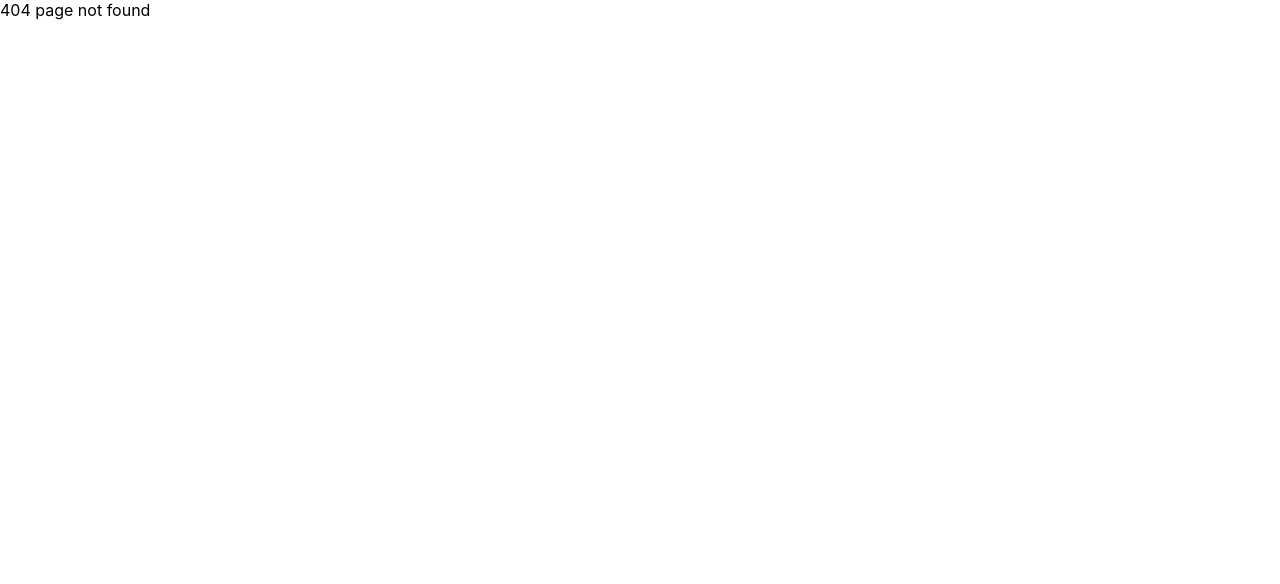
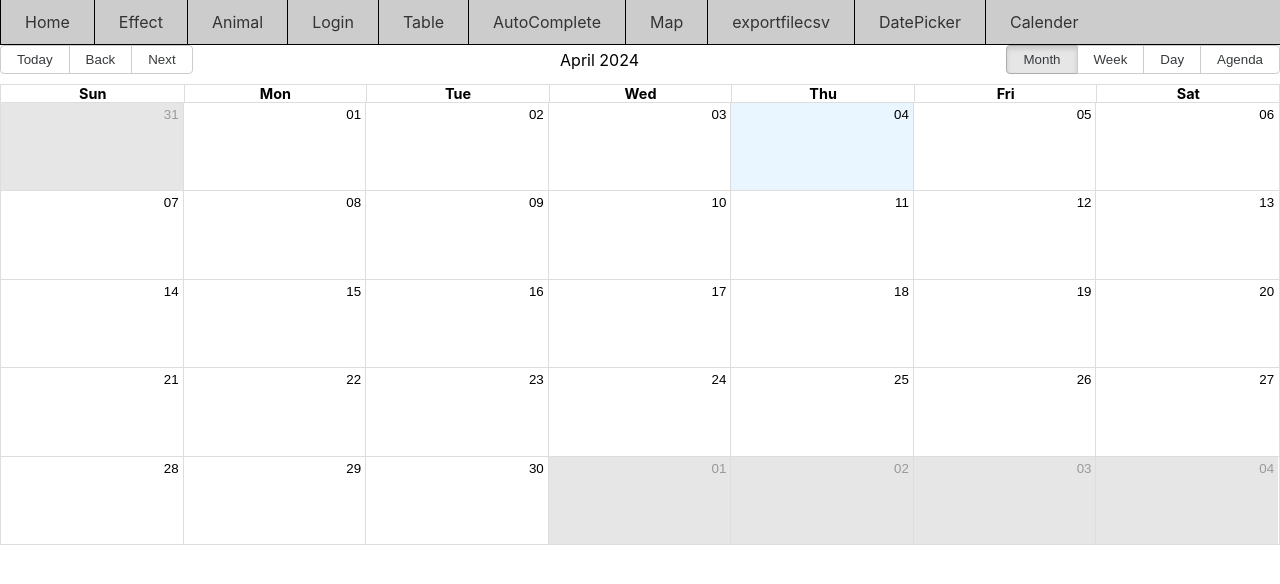
Before and after one commit to rakgoorak/react-training, a React (Create React App) app: page /Calender in a window 1280 px wide. Before the commit this address had no page. Shown: the top 584 px of the page. Built offline with nearby package versions, Linux system fonts and the light colour scheme.

Commit message:
สวัสดี

```diff
--- a/package.json
+++ b/package.json
@@ -25,6 +25,7 @@
     "luxon": "^1.28.1",
     "moment": "^2.30.1",
     "react": "^18.2.0",
+    "react-big-calendar": "^1.17.1",
     "react-calendar": "^5.1.0",
     "react-csv": "^2.2.2",
     "react-datepicker": "^7.6.0",
--- a/src/components/Layout/layoutV2.js
+++ b/src/components/Layout/layoutV2.js
@@ -37,6 +37,9 @@ function LayoutV2({ children }) {
           <div className="navbar-menu-item">
             <Link to={"/DatePicker"}>DatePicker</Link>
           </div>
+          <div className="navbar-menu-item">
+            <Link to={"/Calender"}>Calender</Link>
+          </div>
         </div>
       </nav>
       {children}
--- /dev/null
+++ b/src/components/calender/TestCalender.js
@@ -0,0 +1,220 @@
+import React, { useState } from "react";
+import { Calendar, dateFnsLocalizer } from "react-big-calendar";
+import "react-big-calendar/lib/css/react-big-calendar.css";
+import { format, parse, startOfWeek, getDay } from "date-fns";
+import enUS from "date-fns/locale/en-US";
+import GroupAddIcon from "@mui/icons-material/GroupAdd";
+import "./custom-calendar.css";
+import {
+  Dialog,
+  DialogActions,
+  DialogContent,
+  DialogTitle,
+  TextField,
+  Button,
+} from "@mui/material";
+import AddCircleIcon from "@mui/icons-material/AddCircle";
+
+const locales = {
+  "en-US": enUS,
+};
+
+const localizer = dateFnsLocalizer({
+  format,
+  parse,
+  startOfWeek,
+  getDay,
+  locales,
+});
+
+const initialEvents = [
+  {
+    id: 1,
+    title: "Meeting",
+    allDay: true,
+    start: new Date(2025, 0, 22),
+    end: new Date(2025, 0, 22),
+    icon: <GroupAddIcon />,
+  },
+];
+
+function TestCalendar() {
+  const [events, setEvents] = useState(initialEvents);
+  const [openDialog, setOpenDialog] = useState(false);
+  const [selectedEvent, setSelectedEvent] = useState(null);
+
+  const handleSelectSlot = ({ start }) => {
+    const startOfDay = new Date(start);
+    startOfDay.setHours(0, 0, 0, 0);
+
+    const endOfDay = new Date(start);
+    endOfDay.setHours(23, 59, 59, 999);
+
+    const filteredEvents = events.filter(
+      (event) =>
+        new Date(event.start) >= startOfDay && new Date(event.start) <= endOfDay
+    );
+
+    setSelectedEvent({
+      id: null,
+      title: "",
+      start: startOfDay,
+      end: endOfDay,
+      filteredEvents: filteredEvents,
+    });
+
+    setOpenDialog(true);
+  };
+
+  const handleSelectEvent = (event) => {
+    setSelectedEvent(event);
+    setOpenDialog(true);
+  };
+
+  const handleDialogClose = () => {
+    setOpenDialog(false);
+    setSelectedEvent(null);
+  };
+
+  const handleAddEvent = () => {
+    const now = new Date();
+    const startOfDay = new Date(now);
+    startOfDay.setHours(0, 0, 0, 0);
+
+    const endOfDay = new Date(now);
+    endOfDay.setHours(23, 59, 59, 999);
+
+    setSelectedEvent({
+      id: null,
+      title: "",
+      start: startOfDay,
+      end: endOfDay,
+    });
+    setOpenDialog(true);
+  };
+
+  const handleSaveEvent = () => {
+    if (selectedEvent.id) {
+      setEvents((prev) =>
+        prev.map((evt) => (evt.id === selectedEvent.id ? selectedEvent : evt))
+      );
+    } else {
+      setEvents((prev) => [
+        ...prev,
+        { ...selectedEvent, id: prev.length + 1, icon: <GroupAddIcon /> },
+      ]);
+    }
+    setOpenDialog(false);
+  };
+
+  const eventStyleGetter = () => {
+    return {
+      style: {
+        backgroundColor: "#ff0",
+        borderRadius: "5px",
+        color: "black",
+        padding: "5px",
+      },
+    };
+  };
+
+  const Event = ({ event }) => (
+    <div>
+      {event.icon}
+      <span>{event.title}</span>
+    </div>
+  );
+
+  return (
+    <div style={{ height: 500 }}>
+      <Calendar
+        localizer={localizer}
+        events={events}
+        startAccessor="start"
+        endAccessor="end"
+        style={{ height: 500 }}
+        selectable
+        onSelectSlot={handleSelectSlot}
+        onSelectEvent={handleSelectEvent}
+        components={{
+          event: Event,
+        }}
+        eventPropGetter={eventStyleGetter}
+      />
+
+      <Dialog open={openDialog} onClose={handleDialogClose}>
+        <DialogContent>
+          <div style={{ marginTop: 20 }}>
+            <h4>รายการอีเวนต์</h4>
+            <div>
+              {events.map((event) => (
+                <div
+                  key={event.id}
+                  style={{
+                    display: "flex",
+                    alignItems: "center",
+                    justifyContent: "space-between",
+                    marginBottom: 10,
+                  }}
+                >
+                  <div style={{ display: "flex", alignItems: "center" }}>
+                    <input
+                      type="checkbox"
+                      style={{ marginRight: 10 }}
+                      onChange={() =>
+                        console.log("Checkbox clicked:", event.id)
+                      }
+                    />
+                    <span>
+                      {event.title} -{" "}
+                      {new Date(event.start).toLocaleTimeString()} ถึง{" "}
+                      {new Date(event.end).toLocaleTimeString()}
+                    </span>
+                  </div>
+                  <div>
+                    <Button
+                      variant="text"
+                      color="primary"
+                      onClick={() => handleSelectEvent(event)}
+                    >
+                      แก้ไข
+                    </Button>
+                    <Button
+                      variant="text"
+                      color="secondary"
+                      onClick={() =>
+                        setEvents((prev) =>
+                          prev.filter((e) => e.id !== event.id)
+                        )
+                      }
+                    >
+                      ลบ
+                    </Button>
+                  </div>
+                </div>
+              ))}
+              <div>
+                <Button
+                  startIcon={<AddCircleIcon />}
+                  onClick={handleAddEvent}
+                >
+                    เพิ่มสมาชิกใหม่
+                </Button>
+              </div>
+            </div>
+          </div>
+        </DialogContent>
+        <DialogActions>
+          <Button onClick={handleDialogClose} color="secondary">
+            ยกเลิก
+          </Button>
+          <Button onClick={handleSaveEvent} color="primary">
+            บันทึก
+          </Button>
+        </DialogActions>
+      </Dialog>
+    </div>
+  );
+}
+
+export default TestCalendar;
--- /dev/null
+++ b/src/components/calender/custom-calendar.css
@@ -0,0 +1,27 @@
+.rbc-event {
+    background-color: #6E82FF !important; /* สีพื้นหลัง */
+    color: #FFFFFF !important; /* สีตัวอักษร */
+    border-radius: 5px; /* มุมโค้ง */
+    padding: 5px; /* ระยะห่างภายใน */
+    border: none; /* ลบเส้นขอบ */
+}
+
+.custom-day-cell {
+    border: 1px solid #e0e0e0;
+    background-color: #fff;
+    position: relative;
+  }
+
+/* เปลี่ยนสีพื้นหลังของหัวข้อวัน */
+.rbc-day-slot .rbc-header {
+    background-color: #6E82FF; /* สีพื้นหลัง */
+    color: #FFFFFF; /* สีตัวอักษร */
+    font-weight: bold; /* ตัวอักษรหนา */
+    text-align: center; /* จัดกึ่งกลางตัวอักษร */
+    padding: 10px; /* ระยะขอบด้านใน */
+    border-right: 1px solid #ffffff; /* เส้นขอบระหว่างวัน */
+  }
+
+  .rbc-header:first-child {
+    border-left: 1px solid #ffffff; /* เพิ่มเส้นขอบซ้ายสำหรับวันแรก */
+  }
--- /dev/null
+++ b/src/pages/caletder/Calender.js
@@ -0,0 +1,12 @@
+import React from 'react'
+import Calenders from '../../components/calender/TestCalender'
+
+function Calender() {
+  return (
+    <div>
+        <Calenders />
+         </div>
+  )
+}
+
+export default Calender
--- a/src/routes/index.js
+++ b/src/routes/index.js
@@ -11,6 +11,7 @@ import AutoComplete from "../pages/AutoCompleteV2/AutoComplete";
 import Map from "../pages/DashboardMapPopulation"
 import ExportCsv from "../pages/ExportCsv/ExportCsv"
 import DatePickers from "../pages/DatePicker/DatePicker";
+import Calender from "../pages/caletder/Calender";
 
 function Router() {
   return (
@@ -105,6 +106,14 @@ function Router() {
           </LayoutV2>
         }
       />
+      <Route
+      path="/Calender"
+      element={
+        <LayoutV2>
+          <Calender />
+        </LayoutV2>
+      }
+    />
       <Route path="*" element={<NoMatch404 />} />
       {/* </Route> */}
     </Routes>
```
